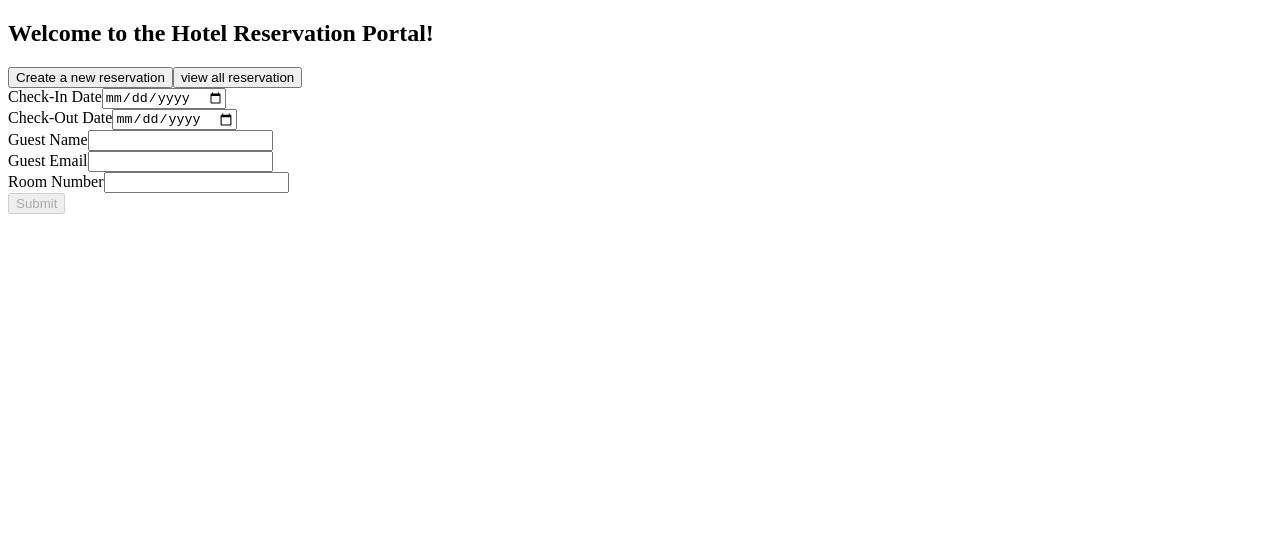
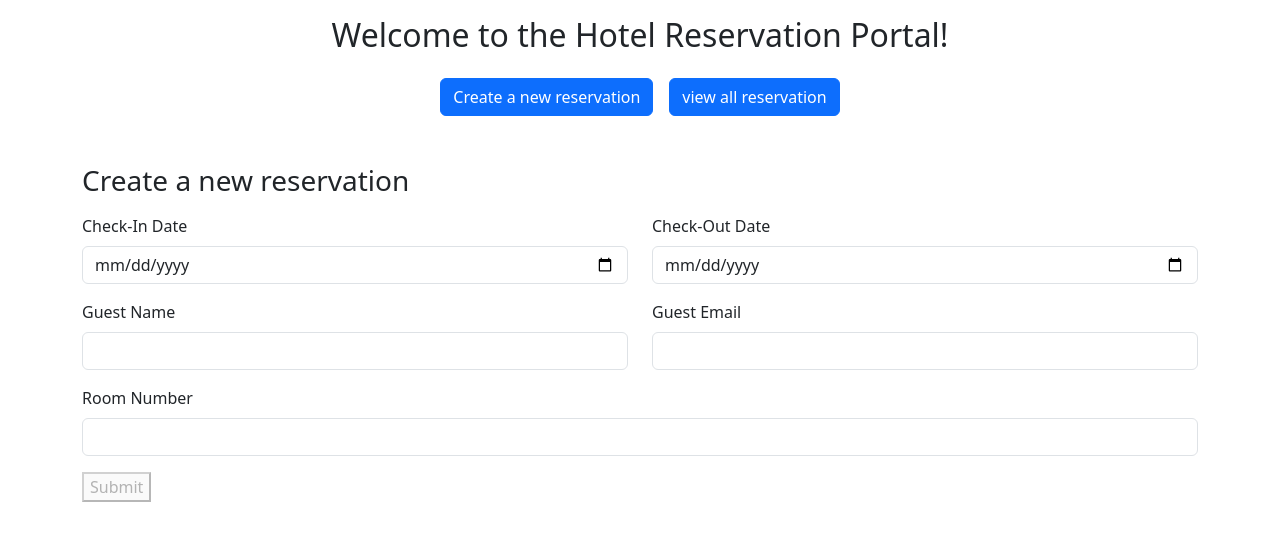
Before and after one commit to ShreyaMC/Hotel-App, an Angular app: page /new in a window 1280 px wide. Shown: the top 540 px of the page. Built offline with nearby package versions, Linux system fonts and the light colour scheme.

Commit message:
feat: styling the components

```diff
--- a/package.json
+++ b/package.json
@@ -18,6 +18,7 @@
     "@angular/platform-browser": "^16.1.0",
     "@angular/platform-browser-dynamic": "^16.1.0",
     "@angular/router": "^16.1.0",
+    "bootstrap": "5.3",
     "rxjs": "~7.8.0",
     "tslib": "^2.3.0",
     "zone.js": "~0.13.0"
--- a/src/app/app.component.html
+++ b/src/app/app.component.html
@@ -1 +1,3 @@
-<router-outlet></router-outlet>
+<div class="container">
+  <router-outlet></router-outlet>
+</div>
--- a/src/app/home/home.component.html
+++ b/src/app/home/home.component.html
@@ -1,5 +1,9 @@
-<div>
-  <h2>Welcome to the Hotel Reservation Portal!</h2>
-  <button [routerLink]="['/new']">Create a new reservation</button>
-  <button [routerLink]="['/list']">view all reservation</button>
+<div class="text-center my-3">
+  <h2 class="mb-4">Welcome to the Hotel Reservation Portal!</h2>
+  <button class="btn btn-primary mx-2" [routerLink]="['/new']">
+    Create a new reservation
+  </button>
+  <button class="btn btn-primary mx-2" [routerLink]="['/list']">
+    view all reservation
+  </button>
 </div>
--- a/src/app/reservation-form/reservation-form.component.html
+++ b/src/app/reservation-form/reservation-form.component.html
@@ -1,64 +1,82 @@
 <app-home></app-home>
+
+<h3 class="mt-5 mb-3">Create a new reservation</h3>
+
 <form [formGroup]="reservationForm" (ngSubmit)="onSubmit()">
-  <div>
-    <label>Check-In Date</label>
-    <input type="date" formControlName="checkInDate" />
-    <div
+  <div class="row mb-3">
+    <div class="col">
+      <label class="form-label">Check-In Date</label>
+      <input class="form-control" type="date" formControlName="checkInDate" />
+      <small
+        class="text-danger"
         *ngIf="
           reservationForm.get('checkInDate')?.invalid &&
           reservationForm.get('checkInDate')?.touched
         "
       >
         Check-In Date is required
+      </small>
     </div>
-  </div>
-  <div>
-    <label>Check-Out Date</label>
-    <input type="date" formControlName="checkOutDate" />
-    <div
+
+    <div class="col">
+      <label class="form-label">Check-Out Date</label>
+      <input class="form-control" type="date" formControlName="checkOutDate" />
+      <small
+        class="text-danger"
         *ngIf="
           reservationForm.get('checkOutDate')?.invalid &&
           reservationForm.get('checkOutDate')?.touched
         "
       >
         Check-Out Date is required
+      </small>
     </div>
   </div>
-  <div>
-    <label>Guest Name</label>
-    <input type="text" formControlName="guestName" />
-    <div
+
+  <div class="row mb-3">
+    <div class="col">
+      <label class="form-label">Guest Name</label>
+      <input class="form-control" type="text" formControlName="guestName" />
+      <small
+        class="text-danger"
         *ngIf="
           reservationForm.get('guestName')?.invalid &&
           reservationForm.get('guestName')?.touched
         "
       >
         Guest Name is required
+      </small>
     </div>
-  </div>
-  <div>
-    <label>Guest Email</label>
-    <input type="text" formControlName="guestEmail" />
-    <div
+    <div class="col">
+      <label class="form-label">Guest Email</label>
+      <input class="form-control" type="text" formControlName="guestEmail" />
+      <small
+        class="text-danger"
         *ngIf="
           reservationForm.get('guestEmail')?.invalid &&
           reservationForm.get('guestEmail')?.touched
         "
       >
         Guest Email is required
+      </small>
     </div>
   </div>
-  <div>
-    <label>Room Number</label>
-    <input type="number" formControlName="roomNumber" />
-    <div
+
+  <div class="row mb-3">
+    <div class="col">
+      <label class="form-label">Room Number</label>
+      <input class="form-control" type="number" formControlName="roomNumber" />
+      <small
+        class="text-danger"
         *ngIf="
           reservationForm.get('roomNumber')?.invalid &&
           reservationForm.get('roomNumber')?.touched
         "
       >
         Room Number is required
+      </small>
     </div>
   </div>
+
   <button type="submit" [disabled]="reservationForm.invalid">Submit</button>
 </form>
--- a/src/app/reservation-list/reservation-list.component.html
+++ b/src/app/reservation-list/reservation-list.component.html
@@ -1,16 +1,44 @@
 <app-home></app-home>
-<h2>Reservation List</h2>
-<ul *ngIf="reservations.length; else noReservation">
-  <li *ngFor="let reservation of reservations">
-    Guest: {{ reservation.guestName }}<br />
-    Email: {{ reservation.guestEmail }}<br />
-    Room No: {{ reservation.roomNumber }}<br />
-    Check-In: {{ reservation.checkInDate }}<br />
-    Check-Out: {{ reservation.checkOutDate }}<br />
-    <button (click)="deleteReservation(reservation.id)">Delete</button>
-    <button [routerLink]="['/edit', reservation.id]">Edit</button>
-  </li>
-</ul>
+
+<h3 class="mt-5 mb-3">Reservation List</h3>
+
+<table class="table table-striped">
+  <thead>
+    <tr>
+      <th>Guest</th>
+      <th>Email</th>
+      <th>Room No.</th>
+      <th>Check-In</th>
+      <th>Check-Out</th>
+      <th>Actions</th>
+    </tr>
+  </thead>
+  <tbody>
+    <tr *ngFor="let reservation of reservations">
+      <td>{{ reservation.guestName }}</td>
+      <td>{{ reservation.guestEmail }}</td>
+      <td>{{ reservation.roomNumber }}</td>
+      <td>{{ reservation.checkInDate }}</td>
+      <td>{{ reservation.checkOutDate }}</td>
+      <td>
+        <button
+          class="btn btn-sm btn-danger mx-1"
+          (click)="deleteReservation(reservation.id)"
+        >
+          Delete
+        </button>
+        <button
+          class="btn btn-sm btn-secondary mx-1"
+          [routerLink]="['/edit', reservation.id]"
+        >
+          Edit
+        </button>
+      </td>
+    </tr>
+  </tbody>
+</table>
+
+<ul *ngIf="reservations.length; else noReservation"></ul>
 
 <ng-template #noReservation>
   <p>No Reservation available.</p>
--- a/src/styles.css
+++ b/src/styles.css
@@ -1 +1,2 @@
 /* You can add global styles to this file, and also import other style files */
+@import "~bootstrap/dist/css/bootstrap.min.css";
```
Also changed, not shown: 1 other file (tests, documents, lock files or other folders). Lines whose indentation alone changed are shown as unchanged.
